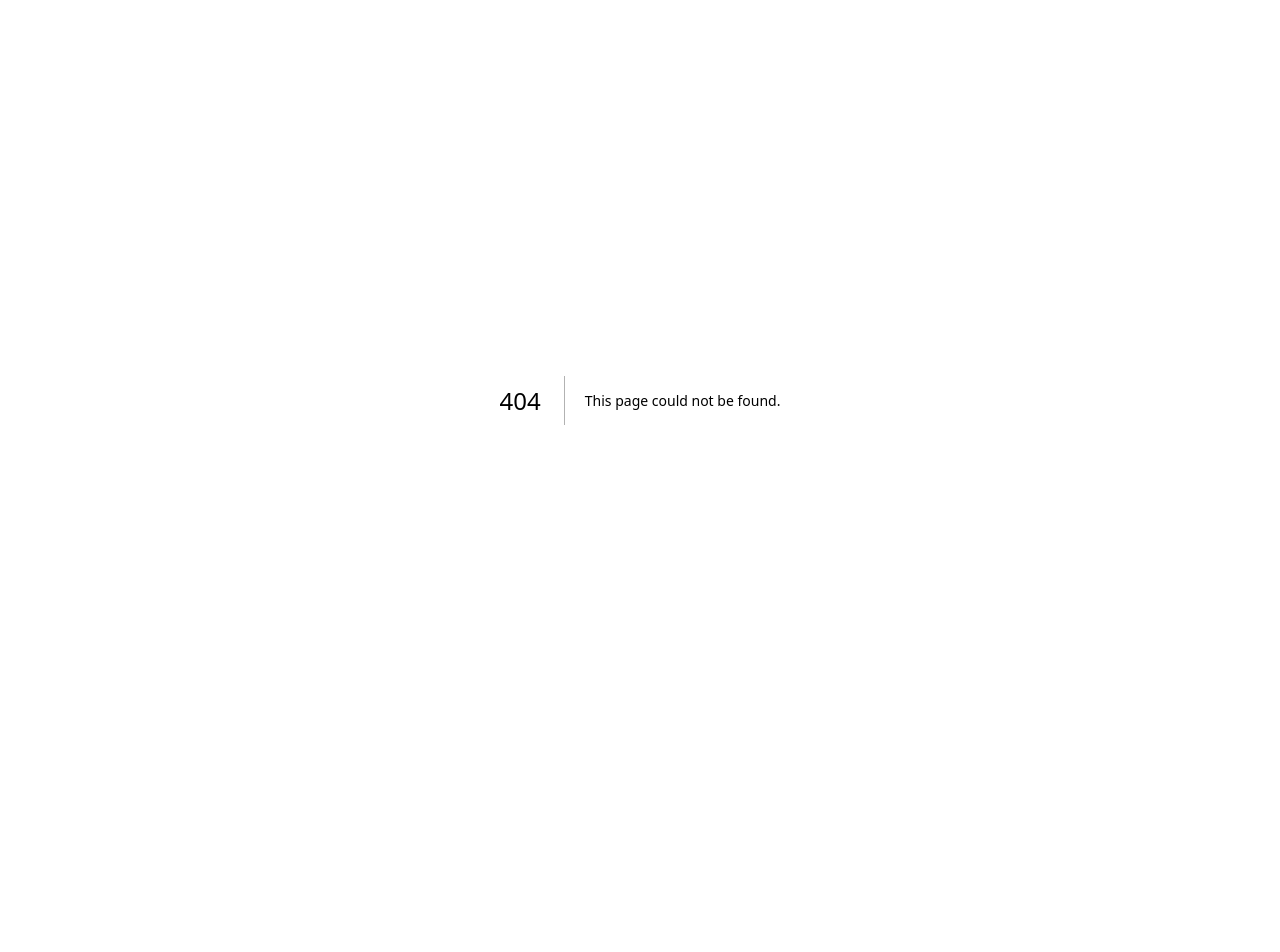
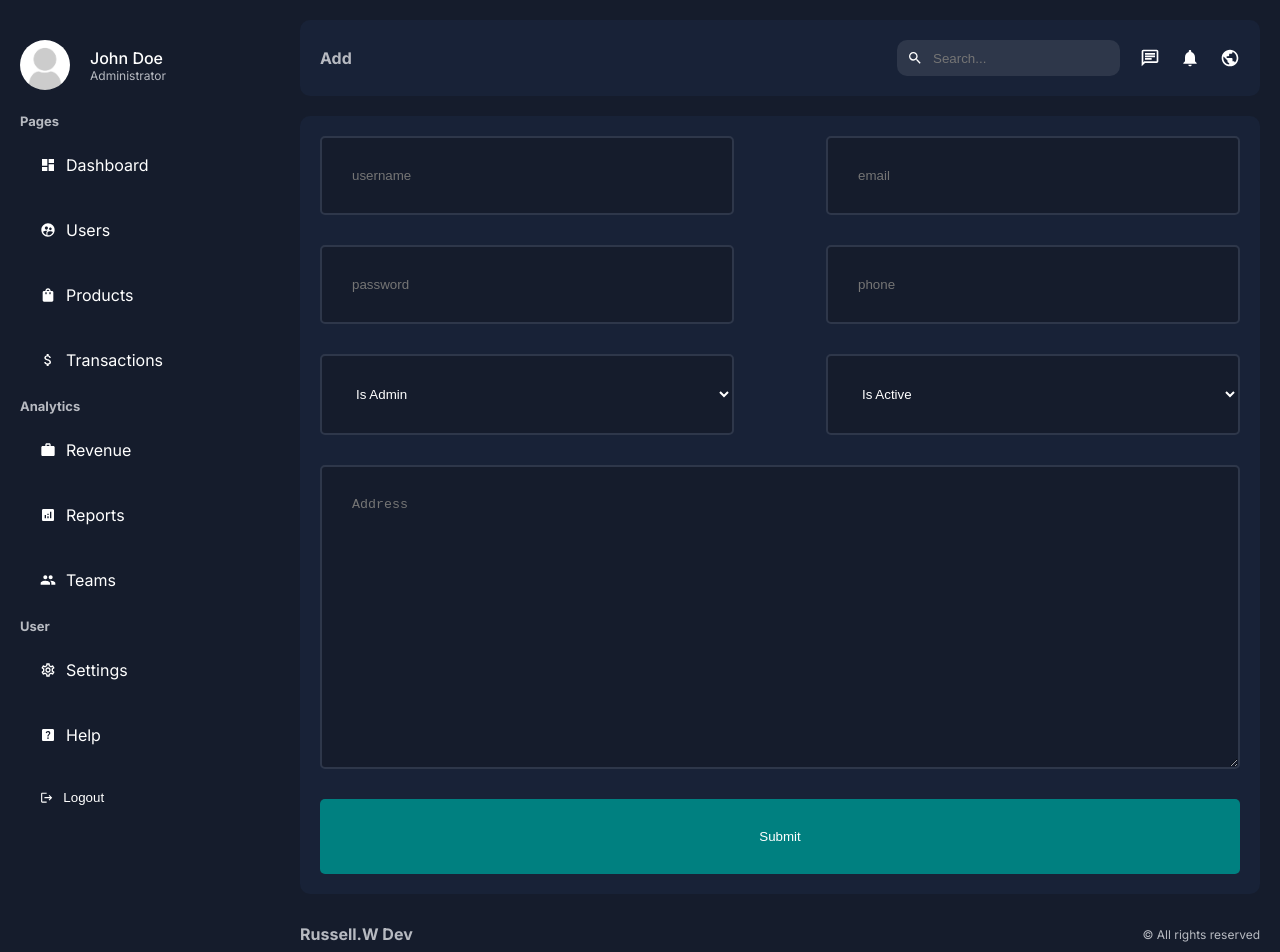
Before and after one commit to russellw999/nextadmin-14, a Next.js app: page /dashboard/users/add in a window 1280 px wide. Before the commit this address had no page. Shown: the top 952 px of the page. Before the commit the page ends 800 px from the top, so only its background shows below. Built offline with nearby package versions, Linux system fonts and the light colour scheme.

Commit message:
01:29 AddProduct Adduser page stubs complete

```diff
--- /dev/null
+++ b/app/dashboard/users/add/page.jsx
@@ -0,0 +1,34 @@
+import styles from '@/app/ui/dashboard/users/addUser/addUser.module.css';
+const AddUserPage = () => {
+  return (
+
+      <div className={styles.container}>
+         <form action='' className={styles.form}>
+            <input type='text' placeholder='username' name='username' required />
+            <input type='email' placeholder='email' name='email' required />
+            <input type='password' placeholder='password' name='password' required />
+            <input type='phone' placeholder='phone' name='phone' />
+            <select name='isAdmin' id='isAdmin'>
+               <option value={false} selected>Is Admin</option>
+               <option value={true}>Yes</option>
+               <option value={false}>No</option>
+             </select>
+             <select name='isActive' id='isAActive'>
+               <option value={true} selected>Is Active</option>
+               <option value={true}>Yes</option>
+               <option value={false}>No</option>
+             </select>
+
+
+              <textarea name='address'
+                        id='address'
+                        rows='16'
+                        placeholder='Address'
+              />
+              <button type='submit'>Submit</button>
+           </form>
+      </div>
+    );
+}
+
+export default AddUserPage;
--- a/app/ui/dashboard/pagination/pagination.jsx
+++ b/app/ui/dashboard/pagination/pagination.jsx
@@ -2,8 +2,7 @@
 
 const Pagination = () => {
     <div className={styles.container}>
-      <button className={styles.button}
-              disabled
+      <button className={styles.button} disabled
       >
         Previous
       </button>
@@ -11,6 +10,7 @@
          Next
       </button>
     </div>
+
 }
 
 export default Pagination;
--- a/app/ui/dashboard/pagination/pagination.module.css
+++ b/app/ui/dashboard/pagination/pagination.module.css
@@ -7,8 +7,10 @@
   .button{
     padding: 5px 10px;
     cursor: pointer;
+    background-color: teal;
   }
 
   .button:disabled{
     cursor: not-allowed;
+    background-color: teal;
   }
--- /dev/null
+++ b/app/ui/dashboard/products/addProduct/addProduct.module.css
@@ -0,0 +1,41 @@
+.container {
+    background-color: var(--bgSoft);
+    padding: 20px;
+    border-radius: 10px;
+    margin-top: 20px;
+  }
+
+  .form {
+    display: flex;
+    flex-wrap: wrap;
+    justify-content: space-between;
+  }
+
+  .form input,
+  .form textarea,
+  .form select {
+    padding: 30px;
+    background-color: var(--bg);
+    color: var(--text);
+    border: 2px solid #2e374a;
+    border-radius: 5px;
+    margin-bottom: 30px;
+  }
+
+  .form input, .form select {
+    width: 45%;
+  }
+
+  .form textarea{
+    width: 100%;
+  }
+
+  .form button{
+    width: 100%;
+    padding: 30px;
+    background-color: teal;
+    color: var(--text);
+    border: none;
+    border-radius: 5px;
+    cursor: pointer;
+  }
--- /dev/null
+++ b/app/ui/dashboard/users/addUser/addUser.module.css
@@ -0,0 +1,41 @@
+.container{
+    background-color: var(--bgSoft);
+    padding: 20px;
+    border-radius: 10px;
+    margin-top: 20px;
+}
+
+.form {
+    display: flex;
+    flex-wrap: wrap;
+    justify-content: space-between;
+  }
+
+  .form input,
+  .form textarea,
+  .form select {
+    padding: 30px;
+    background-color: var(--bg);
+    color: var(--text);
+    border: 2px solid #2e374a;
+    border-radius: 5px;
+    margin-bottom: 30px;
+  }
+
+  .form input, .form select {
+    width: 45%;
+  }
+
+  .form textarea{
+    width: 100%;
+  }
+
+  .form button{
+    width: 100%;
+    padding: 30px;
+    background-color: teal;
+    color: var(--text);
+    border: none;
+    border-radius: 5px;
+    cursor: pointer;
+  }
```
Also changed, not shown: app/dashboard/products/add/page.jsx (added, +29 -0 lines), app/dashboard/products/page.jsx (+32 -1 lines), app/dashboard/users/page.jsx (+35 -5 lines).
